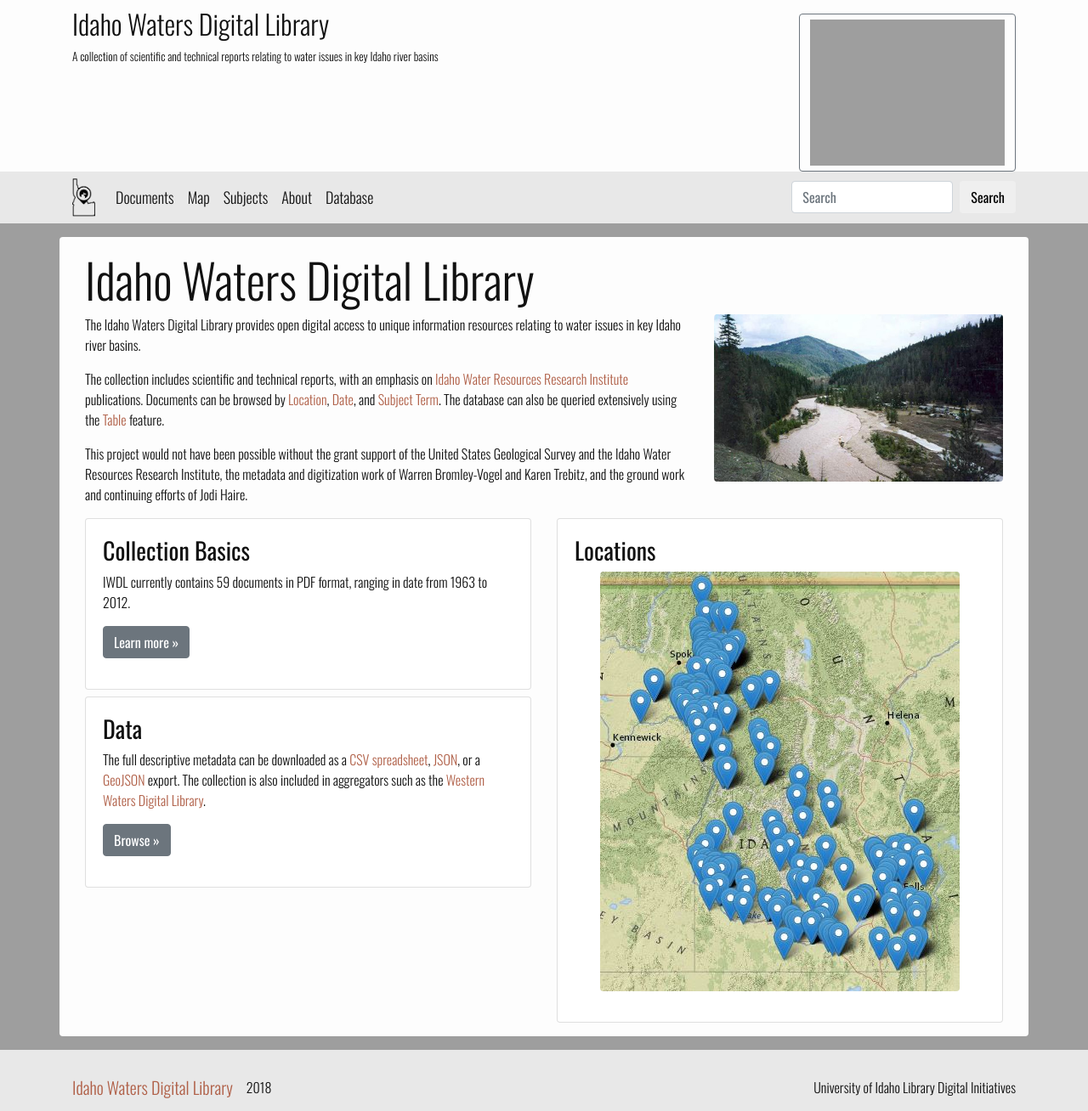
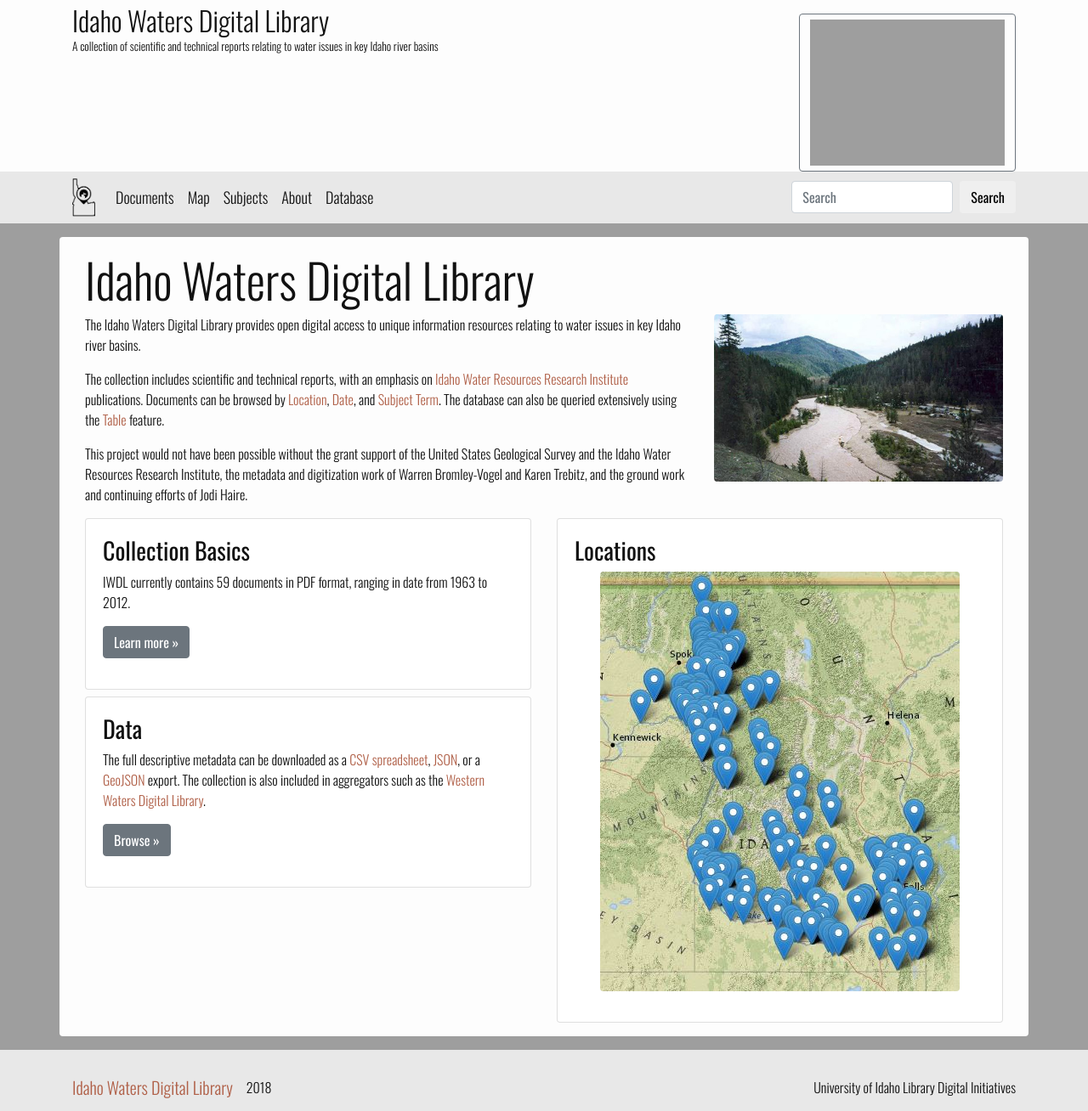
Before and after one commit to uidaholib/iwdl_source, a Jekyll site: the page built from index.html, in a window 1280 px wide. Shown: the whole page at 85% size. Built offline with Jekyll 4.4.1, drawn with Linux system fonts in a browser that asks for light colours.

Commit message:
narrow banner css

```diff
--- a/_sass/_custom.scss
+++ b/_sass/_custom.scss
@@ -28,8 +28,12 @@ main {
         font-weight: 300;
         color: $text-color;
     }
+    h1 {
+        line-height: 1;
+    }
     p {
         font-size: 13.5px;
+        line-height: 1;
     }
  }
 /* nav bar */
```
